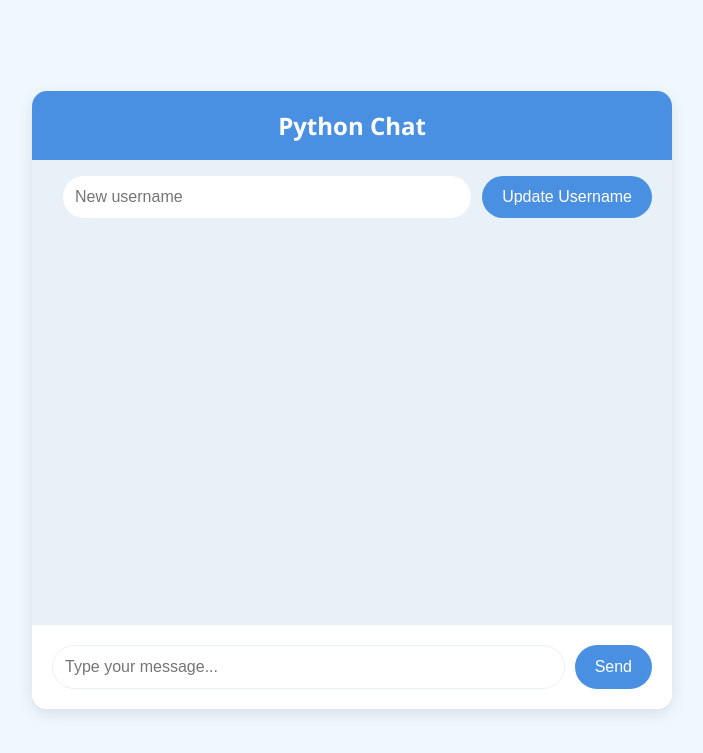
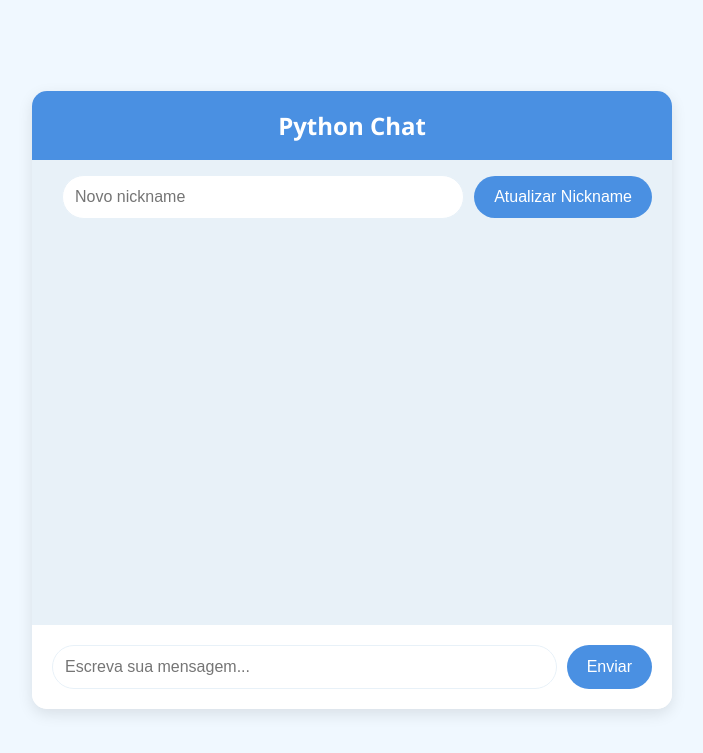
Before and after one commit to KaueTTS/chat-app, a Flask app: page / in a window 1280 px wide. Shown: the top 753 px of the page, without its empty margins (288-991 px from the left). Run offline with Flask 3, Linux system fonts and the light colour scheme.

Commit message:
fix: att language

```diff
--- a/templates/index.html
+++ b/templates/index.html
@@ -180,13 +180,13 @@
         <div class="chat-header">Python Chat</div>
         <div class="username-container">
             <span id="current-username"></span>
-            <input type="text" id="username-input" placeholder="New username">
-            <button id="update-username-button">Update Username</button>
+            <input type="text" id="username-input" placeholder="Novo nickname">
+            <button id="update-username-button">Atualizar Nickname</button>
         </div>
         <div class="chat-messages" id="chat-messages"></div>
         <div class="chat-input">
-            <input type="text" id="message-input" placeholder="Type your message...">
-            <button id="send-button">Send</button>
+            <input type="text" id="message-input" placeholder="Escreva sua mensagem...">
+            <button id="send-button">Enviar</button>
         </div>
     </div>
 
@@ -203,15 +203,15 @@
 
         socket.on("set_username", (data) => {
             currentUsername = data.username
-            currentUsernameSpan.textContent = `Your username: ${currentUsername}`
+            currentUsernameSpan.textContent = `Seu nickname: ${currentUsername}`
         })
 
         socket.on("user_joined", (data) => {
-            addMessage(`${data.username} joined the chat`, "system")
+            addMessage(`${data.username} entrou no chat`, "system")
         })
 
         socket.on("user_left", (data) => {
-            addMessage(`${data.username} left the chat`, "system")
+            addMessage(`${data.username} saiu do chat`, "system")
         })
 
         socket.on("new_message", (data) => {
@@ -219,11 +219,11 @@
         })
 
         socket.on("username_updated", (data) => {
-            addMessage(`${data.old_username} changed their name to ${data.new_username}`, "system")
+            addMessage(`${data.old_username} trocou o nome para ${data.new_username}`, "system")
 
             if (data.old_username === currentUsername) {
                 currentUsername = data.new_username
-                currentUsernameSpan.textContent = `Your username: ${currentUsername}`
+                currentUsernameSpan.textContent = `Seu nickname: ${currentUsername}`
             }
         })
 
```
